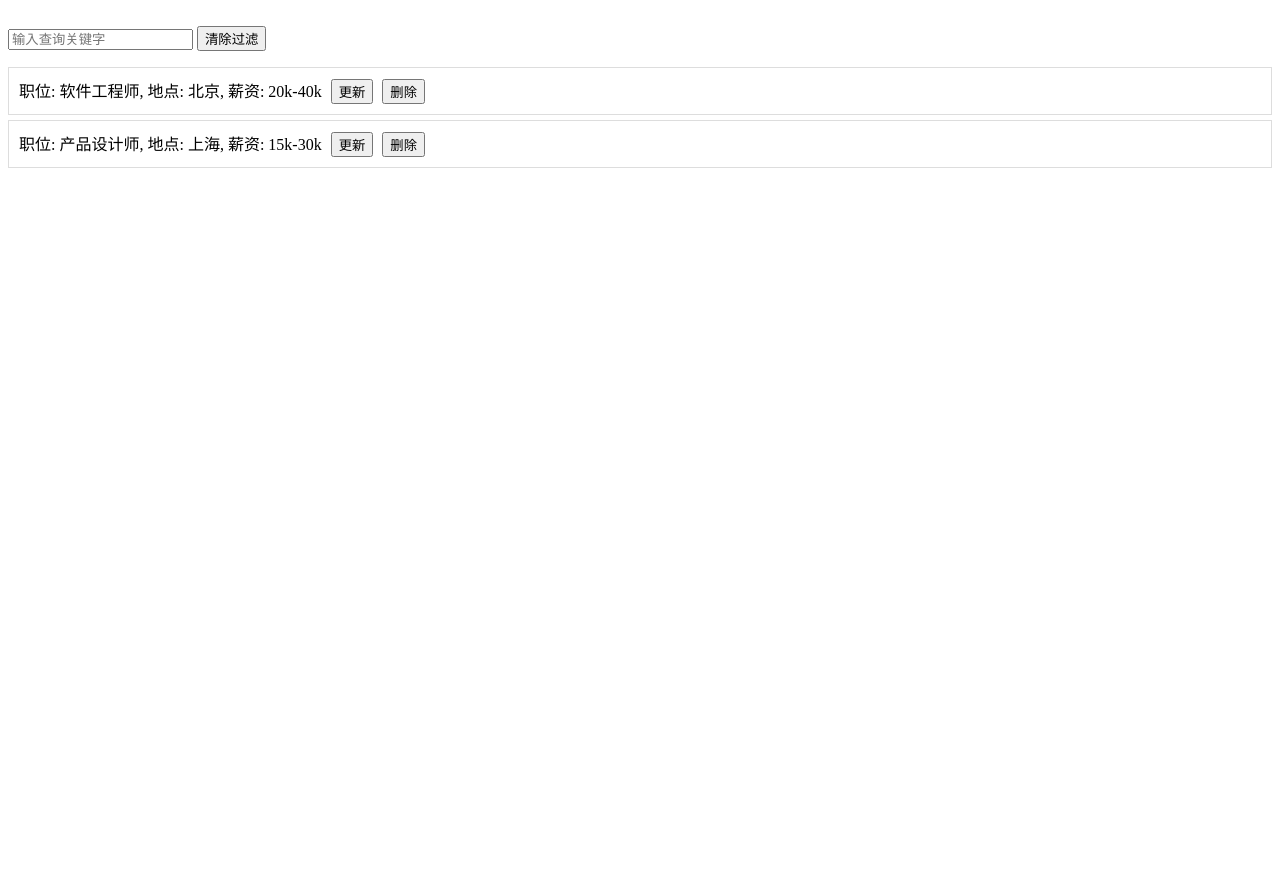
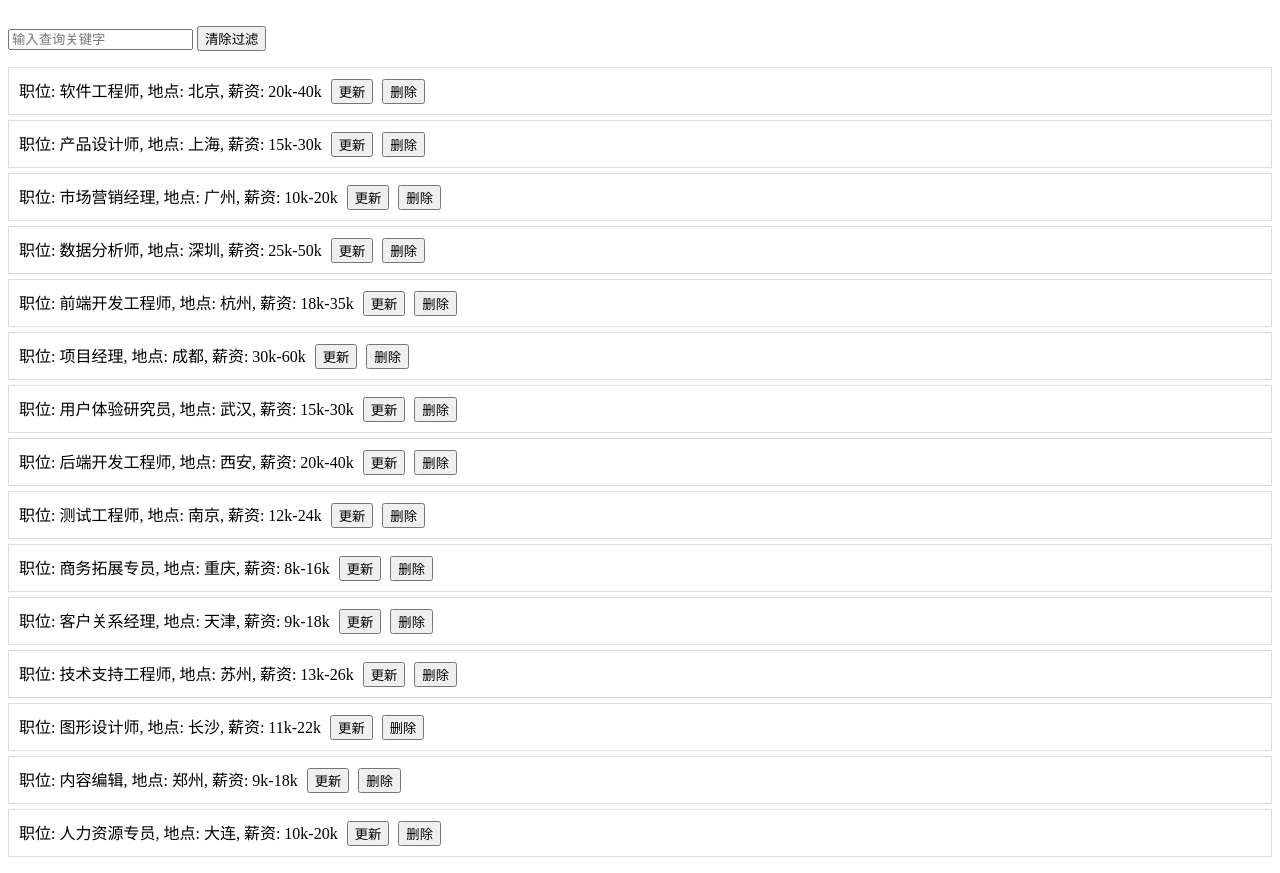
Before and after one commit to lLap-lap/lLap-lap-github.io, a plain HTML site: page index.html in a window 1280 px wide. Shown: the part 70-943 px from the top of the page. Before the commit the page ends 800 px from the top, so only its background shows below. Drawn offline with Linux system fonts and the light colour scheme.

Commit message:
Add files via upload

```diff
--- a/index.html
+++ b/index.html
@@ -49,9 +49,22 @@
     <script>
         // 示例职位数据
         var jobs = [
-            { id: 1, name: '软件工程师', location: '北京', salary: '20k-40k' },
-            { id: 2, name: '产品设计师', location: '上海', salary: '15k-30k' }
-        ];
+    { id: 1, name: '软件工程师', location: '北京', salary: '20k-40k' },
+    { id: 2, name: '产品设计师', location: '上海', salary: '15k-30k' },
+    { id: 3, name: '市场营销经理', location: '广州', salary: '10k-20k' },
+    { id: 4, name: '数据分析师', location: '深圳', salary: '25k-50k' },
+    { id: 5, name: '前端开发工程师', location: '杭州', salary: '18k-35k' },
+    { id: 6, name: '项目经理', location: '成都', salary: '30k-60k' },
+    { id: 7, name: '用户体验研究员', location: '武汉', salary: '15k-30k' },
+    { id: 8, name: '后端开发工程师', location: '西安', salary: '20k-40k' },
+    { id: 9, name: '测试工程师', location: '南京', salary: '12k-24k' },
+    { id: 10, name: '商务拓展专员', location: '重庆', salary: '8k-16k' },
+    { id: 11, name: '客户关系经理', location: '天津', salary: '9k-18k' },
+    { id: 12, name: '技术支持工程师', location: '苏州', salary: '13k-26k' },
+    { id: 13, name: '图形设计师', location: '长沙', salary: '11k-22k' },
+    { id: 14, name: '内容编辑', location: '郑州', salary: '9k-18k' },
+    { id: 15, name: '人力资源专员', location: '大连', salary: '10k-20k' },
+];
         var filteredJobs = jobs; // 用于存储过滤后的职位列表
 
         document.addEventListener('DOMContentLoaded', function() {
```
